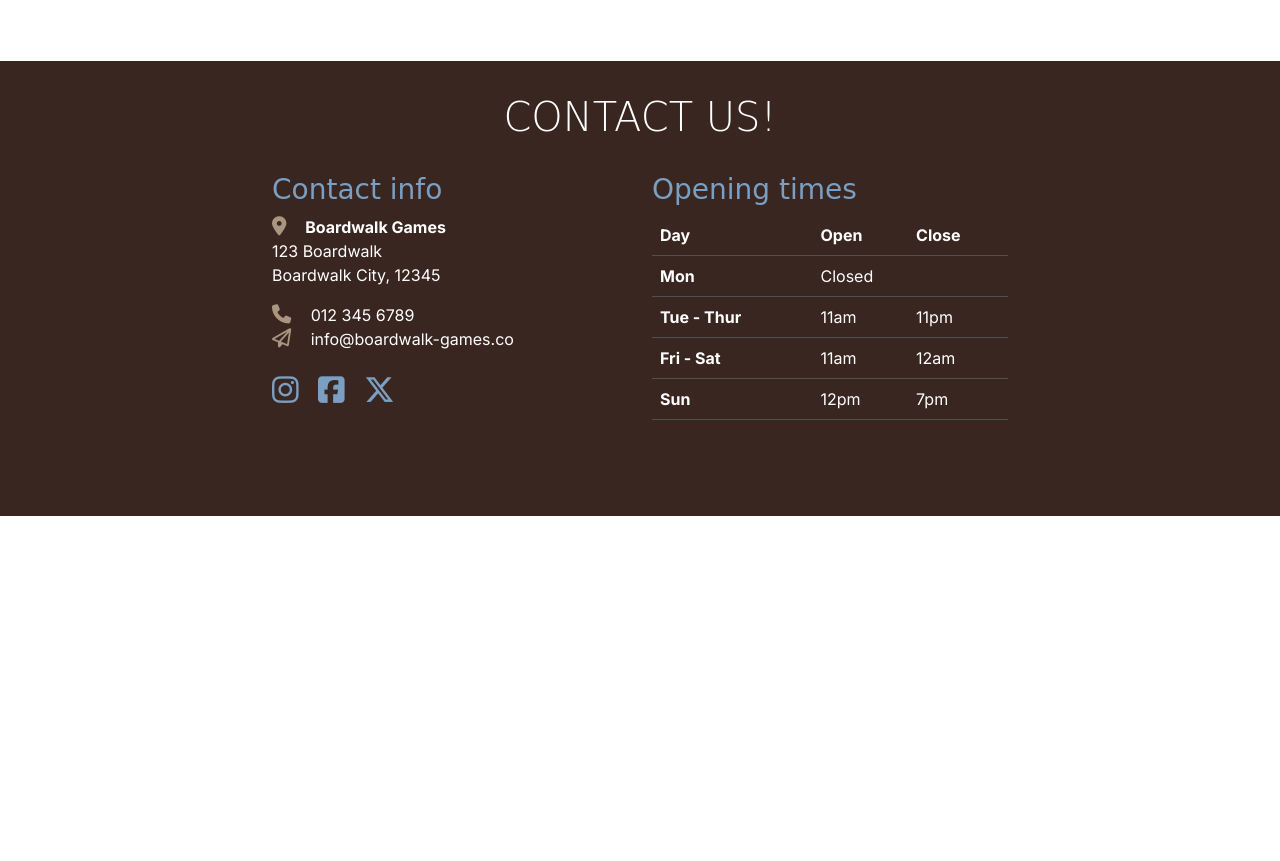
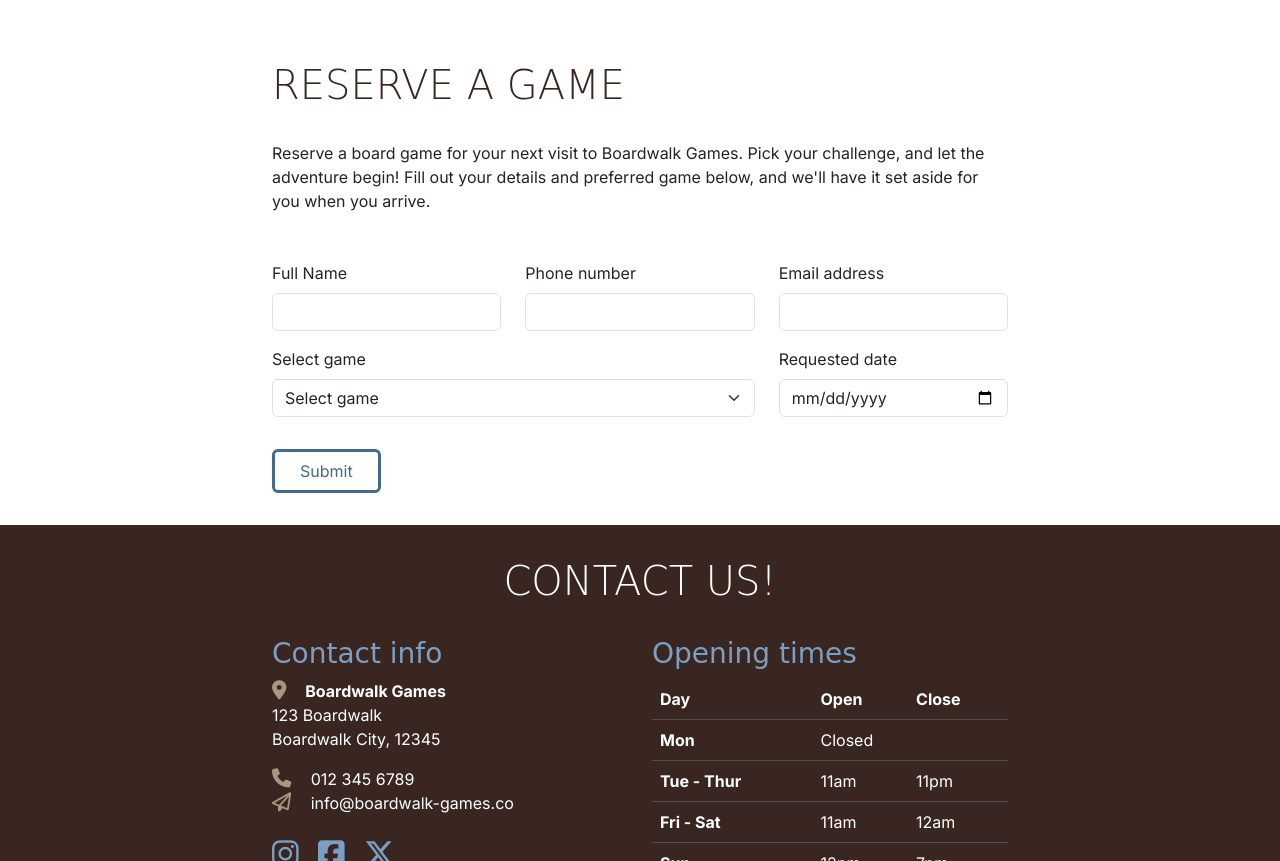
Before and after one commit to hamza-m1/boardwalk-games, a plain HTML site: page game-library.html in a window 1280 px wide. Shown: the part 1609-2470 px from the top of the page. Before the commit the page ends 2125 px from the top, so only its background shows below. Drawn offline with nearby package versions, Linux system fonts and the light colour scheme; a web font is replaced by a local one.

Commit message:
Add and style reserve a game form

```diff
--- a/game-library.html
+++ b/game-library.html
@@ -347,6 +347,80 @@
           </div>
         </div>
       </section>
+      <section id="reserve-game" class="container section">
+        <div class="row justify-content-center">
+          <div class="col-12 col-md-8">
+            <h2 class="display-6">Reserve a game</h2>
+            <p class="mb-5">
+              Reserve a board game for your next visit to Boardwalk Games. Pick
+              your challenge, and let the adventure begin! Fill out your details
+              and preferred game below, and we'll have it set aside for you when
+              you arrive.
+            </p>
+            <form action="success.html" method="GET">
+              <div class="row">
+                <div class="col-12 col-xl-4 mb-3">
+                  <label for="rName" class="form-label">Full Name</label>
+                  <input
+                    class="form-control"
+                    id="rName"
+                    name="fullName"
+                    type="text"
+                    required
+                  />
+                </div>
+                <div class="col-12 col-xl-4 mb-3">
+                  <label for="rPhone" class="form-label">Phone number</label>
+                  <input
+                    class="form-control"
+                    id="rPhone"
+                    name="phone"
+                    type="number"
+                    required
+                  />
+                </div>
+                <div class="col-12 col-xl-4 mb-3">
+                  <label for="rEmail" class="form-label">Email address</label>
+                  <input
+                    class="form-control"
+                    id="rEmail"
+                    name="email"
+                    type="email"
+                    required
+                  />
+                </div>
+                <div class="col-12 col-xl-8 mb-3">
+                  <label for="rGame" class="form-label">Select game</label>
+                  <select id="rGame" class="form-select" name="game" required>
+                    <option value="" selected>Select game</option>
+                    <option value="Galaxy Pioneers">Galaxy Pioneers</option>
+                    <option value="Mystic Woods">Mystic Woods</option>
+                    <option value="Captain's Gambit">Captain's Gambit</option>
+                    <option value="Critter Quest">Critter Quest</option>
+                    <option value="Setters of Catan">Setters of Catan</option>
+                    <option value="Monopoly">Monopoly</option>
+                    <option value="Exploding Kittens">Exploding Kittens</option>
+                    <option value="Cluedo">Cluedo</option>
+                  </select>
+                </div>
+                <div class="col-12 col-xl-4 mb-3">
+                  <label for="rDate" class="form-label">Requested date</label>
+                  <input
+                    class="form-control"
+                    id="rDate"
+                    name="date"
+                    type="date"
+                    required
+                  />
+                </div>
+              </div>
+              <button type="submit" class="btn custom-button-outline mt-3">
+                Submit
+              </button>
+            </form>
+          </div>
+        </div>
+      </section>
     </main>
 
     <!-- footer / contact section -->
```
